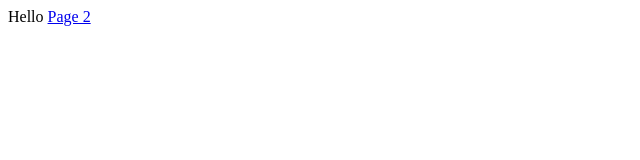
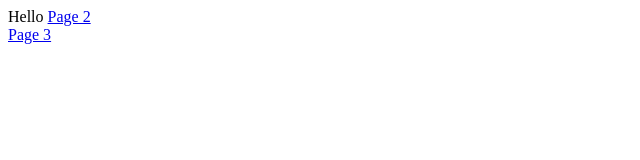
Before and after one commit to Denmey/Denmey.github.io, a plain HTML site: page index.html in a window 1280 px wide. Shown: the full height of the page, 0-640 px from the left. Drawn offline with Linux system fonts and the light colour scheme.

Commit message:
Update index.html

```diff
--- a/index.html
+++ b/index.html
@@ -1,3 +1,5 @@
   Hello
 
 <a href="emsc.html">Page 2</a>
+<br>
+<a href="WS.html">Page 3</a>
```
